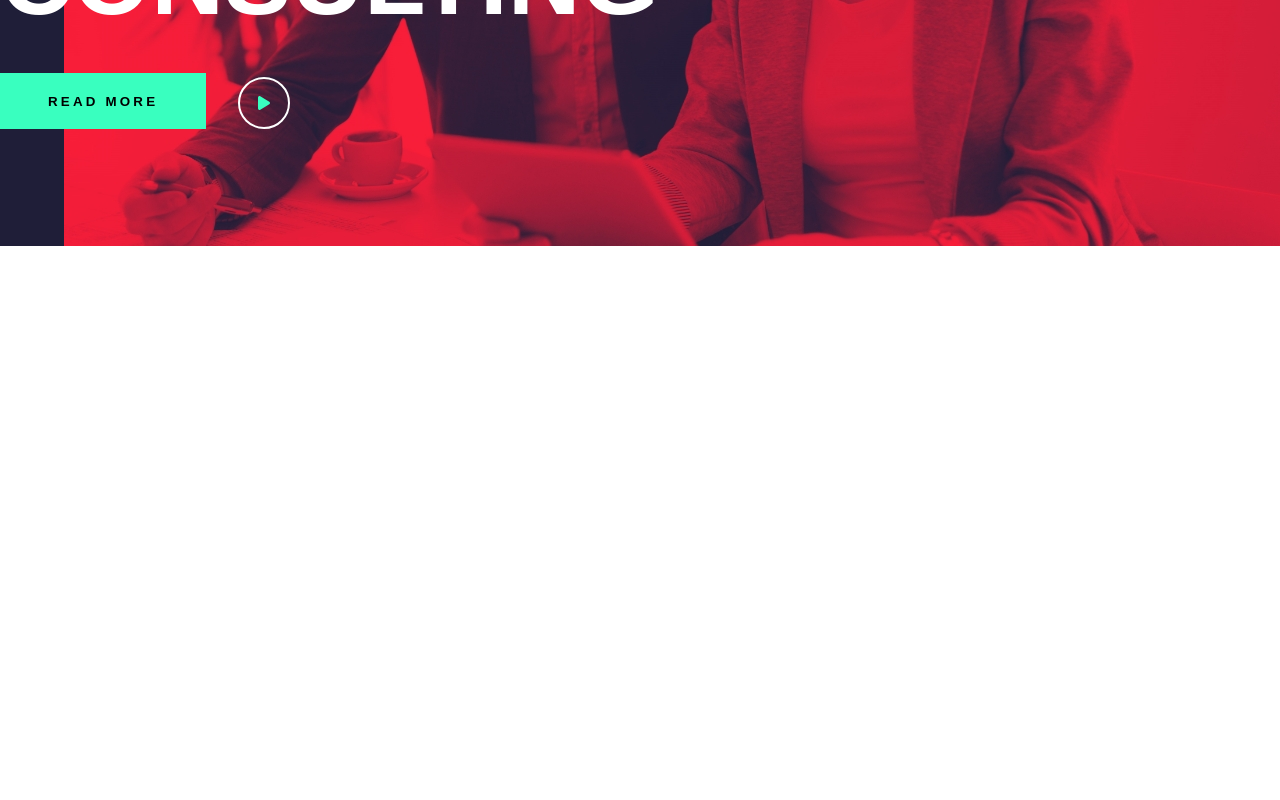
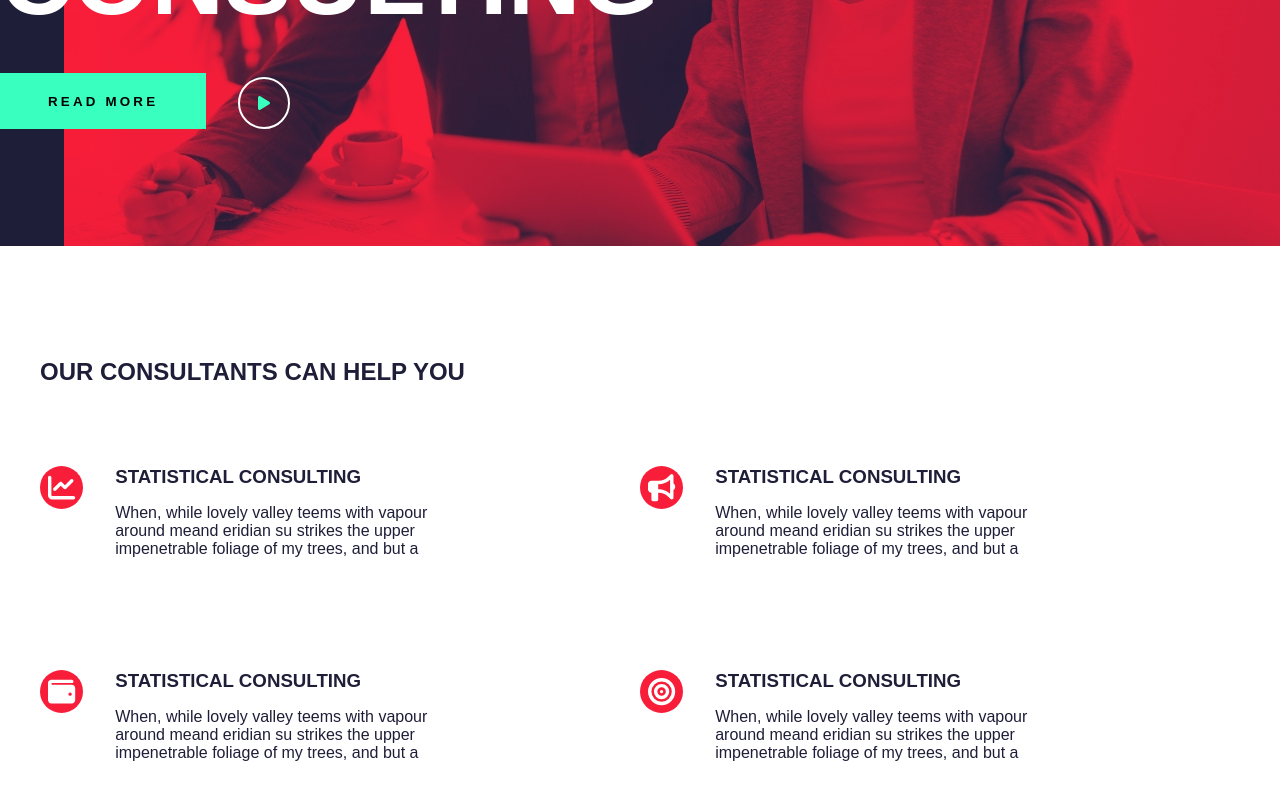
Before and after one commit to DavideSias/proj-html-vuejs, a Vue app: page / in a window 1280 px wide. Shown: the part 554-1354 px from the top of the page. Before the commit the page ends 870 px from the top, so only its background shows below. Built offline with nearby package versions, Linux system fonts and the light colour scheme; a web font is replaced by a local one.

Commit message:
Add consultant section

```diff
--- a/src/assets/scss/_variables.scss
+++ b/src/assets/scss/_variables.scss
@@ -1,3 +1,3 @@
-$bg-color: #1F1E38;
+$brand-color: #1F1E38;
 $btn-light-color: #39ffbf;
 $hover-color: #F81D39;
--- /dev/null
+++ b/src/components/ConsultantComponent.vue
@@ -0,0 +1,114 @@
+<template>
+  <div class="container">
+    <h2>our consultants can help you</h2>
+    <div class="card-container">
+      <div class="card">
+        <font-awesome-icon
+          icon="fa-solid fa-chart-line"
+          class="icon"
+        />
+        <div class="card-content">
+          <h3>statistical consulting</h3>
+          <p>
+            When, while lovely valley teems with vapour around
+            meand eridian su strikes the upper impenetrable
+            foliage of my trees, and but a
+          </p>
+        </div>
+      </div>
+      <div class="card">
+        <font-awesome-icon
+          icon="fa-solid fa-bullhorn"
+          class="icon"
+        />
+        <div class="card-content">
+          <h3>statistical consulting</h3>
+          <p>
+            When, while lovely valley teems with vapour around
+            meand eridian su strikes the upper impenetrable
+            foliage of my trees, and but a
+          </p>
+        </div>
+      </div>
+      <div class="card">
+        <font-awesome-icon
+          icon="fa-solid fa-wallet"
+          class="icon"
+        />
+        <div class="card-content">
+          <h3>statistical consulting</h3>
+          <p>
+            When, while lovely valley teems with vapour around
+            meand eridian su strikes the upper impenetrable
+            foliage of my trees, and but a
+          </p>
+        </div>
+      </div>
+      <div class="card">
+        <font-awesome-icon
+          icon="fa-solid fa-bullseye"
+          class="icon"
+        />
+        <div class="card-content">
+          <h3>statistical consulting</h3>
+          <p>
+            When, while lovely valley teems with vapour around
+            meand eridian su strikes the upper impenetrable
+            foliage of my trees, and but a
+          </p>
+        </div>
+      </div>
+    </div>
+  </div>
+</template>
+
+<script>
+import { FontAwesomeIcon } from '@fortawesome/vue-fontawesome';
+
+export default {
+  name: 'ConsultantComponent',
+  components: { FontAwesomeIcon },
+};
+</script>
+
+<style lang="scss" scoped>
+@import '@/assets/scss/variables';
+.container{
+  max-width: 1200px;
+  margin: 0 auto;
+  color: $brand-color;
+
+  h2{
+    text-transform: uppercase;
+    margin-bottom: 5rem;
+  }
+
+  .card-container{
+    display: flex;
+    flex-wrap: wrap;
+  }
+
+  .card{
+    flex: 0 1 calc(100% / 2);
+    display: flex;
+    column-gap: 2rem;
+    margin-bottom: 7rem;
+
+    .card-content{
+      padding-right: 10rem;
+
+      h3{
+        text-transform: uppercase;
+        margin-bottom: 1rem;
+      }
+    }
+    .icon{
+        padding: 0.5rem;
+        font-size: 1.7rem;
+        color: white;
+        background-color: $hover-color;
+        border-radius: 50%;
+    }
+  }
+}
+</style>
--- a/src/components/HeaderSection.vue
+++ b/src/components/HeaderSection.vue
@@ -47,7 +47,7 @@ export default {
 
 header{
   height: 100vh;
-  background-color: $bg-color;
+  background-color: $brand-color;
   background-image: url('@/img/portrait-of-young-architect-woman-on-meeting-KFZCE3A.jpg');
   background-position-x: right;
   background-position-y: top;
--- a/src/components/MainSection.vue
+++ b/src/components/MainSection.vue
@@ -1,13 +1,22 @@
 <template>
-  <main />
+  <main>
+    <consultant-component class="consultant" />
+  </main>
 </template>
 
 <script>
+import ConsultantComponent from './ConsultantComponent.vue';
+
 export default {
   name: 'MainSection',
+  components: {
+    ConsultantComponent,
+  },
 };
 </script>
 
 <style lang="scss" scoped>
-
+  .consultant{
+    padding: 7rem 0 3rem 0;
+  }
 </style>
--- a/src/main.js
+++ b/src/main.js
@@ -1,10 +1,12 @@
 import Vue from 'vue';
 import { library } from '@fortawesome/fontawesome-svg-core';
-import { faPlay } from '@fortawesome/free-solid-svg-icons';
+import {
+  faPlay, faChartLine, faBullhorn, faWallet, faBullseye,
+} from '@fortawesome/free-solid-svg-icons';
 import { FontAwesomeIcon } from '@fortawesome/vue-fontawesome';
 import App from './App.vue';
 
-library.add(faPlay);
+library.add(faPlay, faChartLine, faBullhorn, faWallet, faBullseye);
 Vue.component('FontAwesomeIcon', FontAwesomeIcon);
 
 Vue.config.productionTip = false;
```
